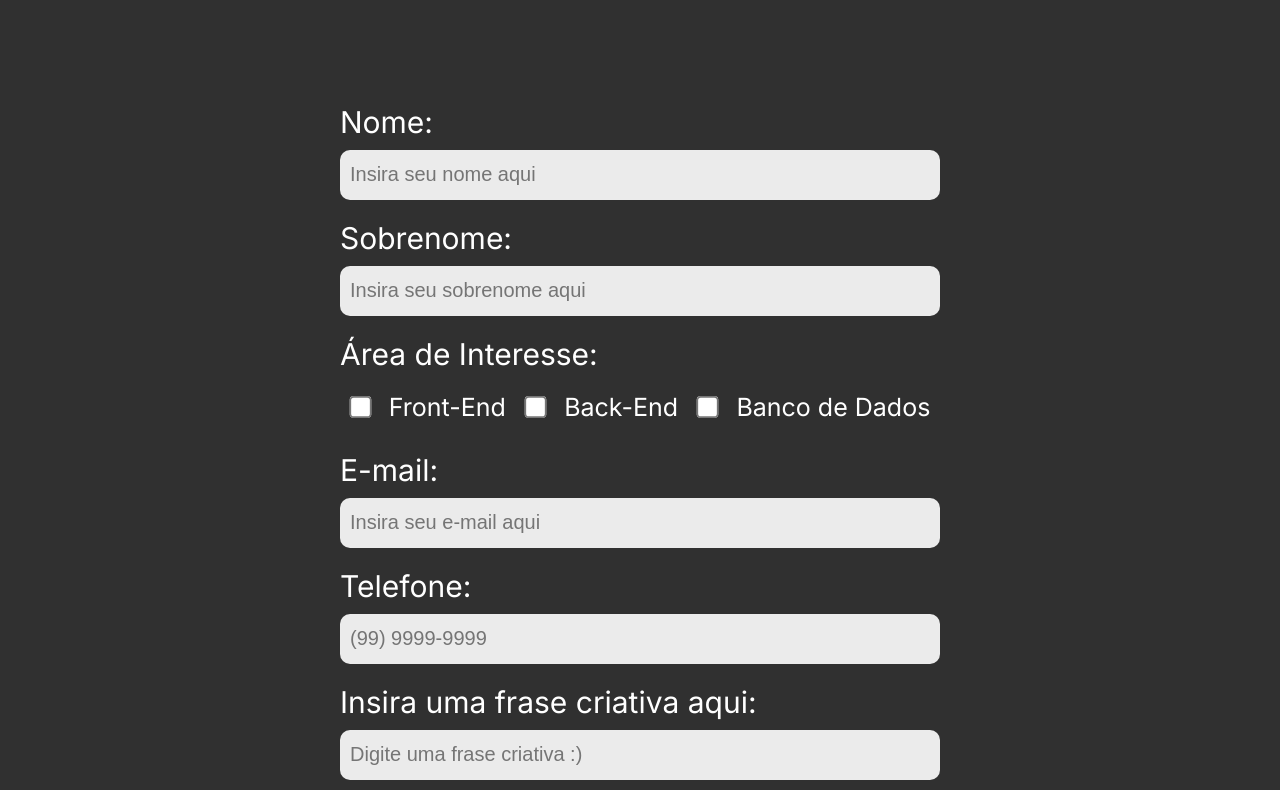
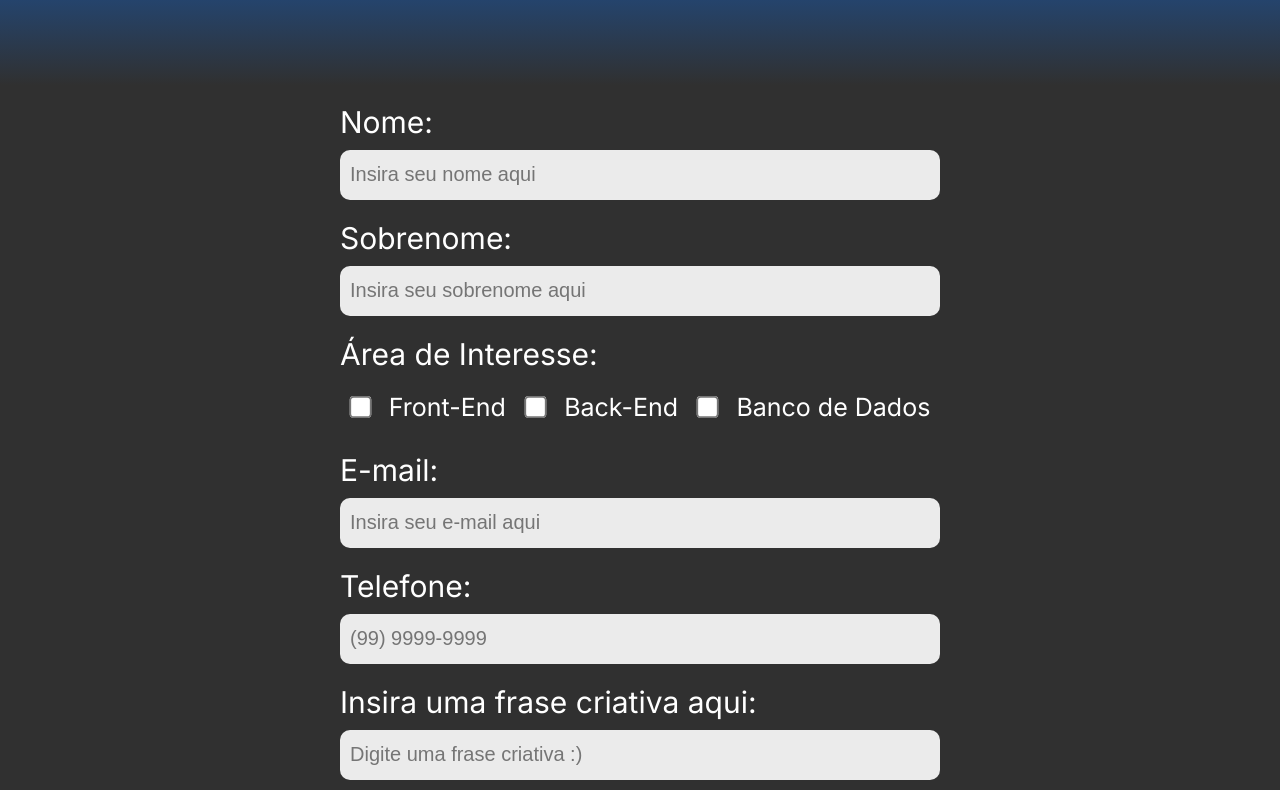
Before and after one commit to Wilton-Jones/Bootcamp-DNC, a plain HTML site: page index.html in a window 1280 px wide. Shown: the part 610-1400 px from the top of the page. Drawn offline with Linux system fonts and the light colour scheme.

Commit message:
Ajustando Degradê do Body

```diff
--- a/style.css
+++ b/style.css
@@ -11,6 +11,7 @@ body {
     padding: 0px;
     background: linear-gradient(180deg, rgba(12, 112, 242, 0.5) 19.91%, rgba(12, 112, 242, 0) 24.84%), var(--pretoDnc);
     background-repeat: no-repeat;
+    height: 2800px;
 }
 
 /* MENU DE NAVEGAÇÃO */
```
